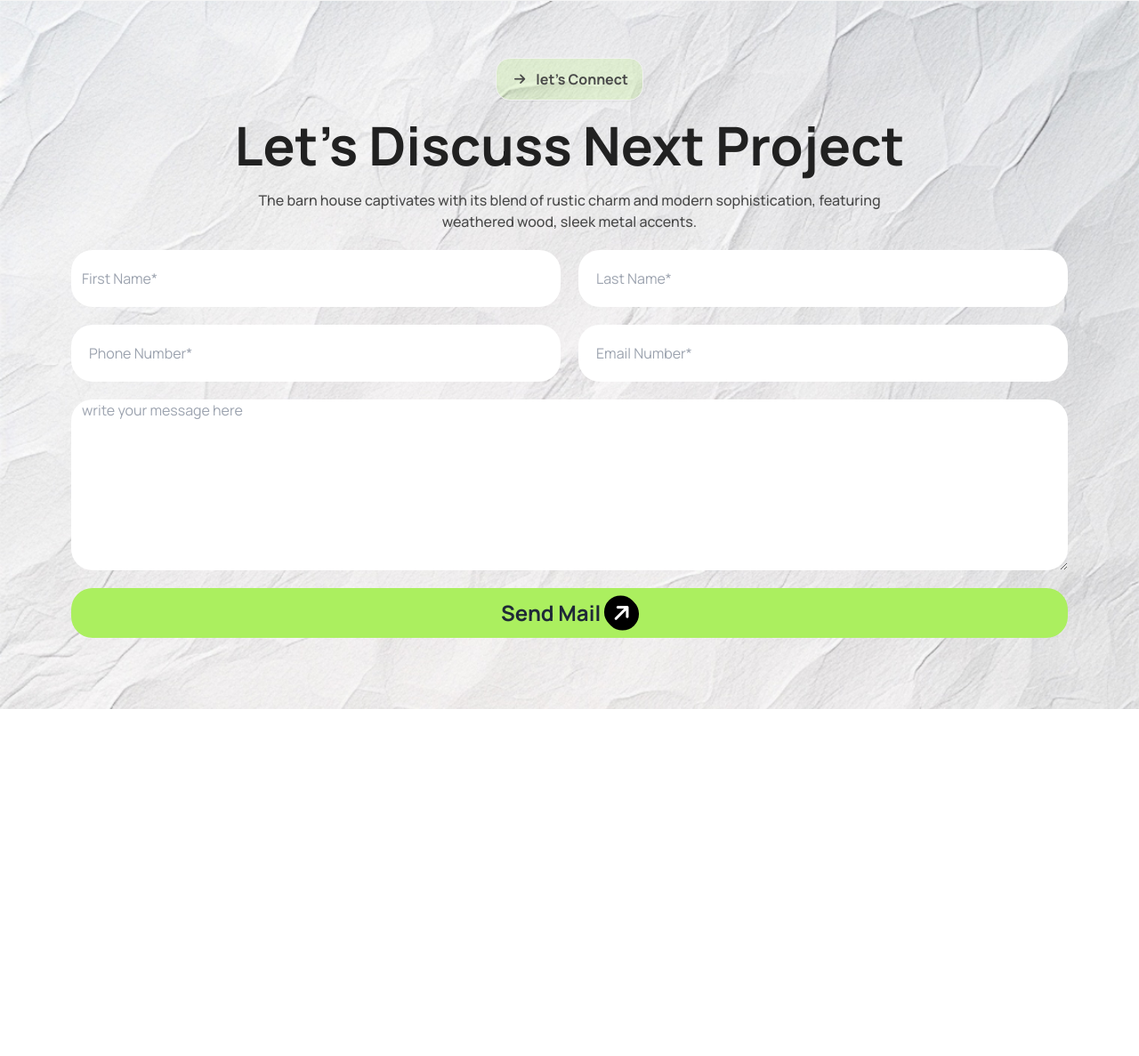
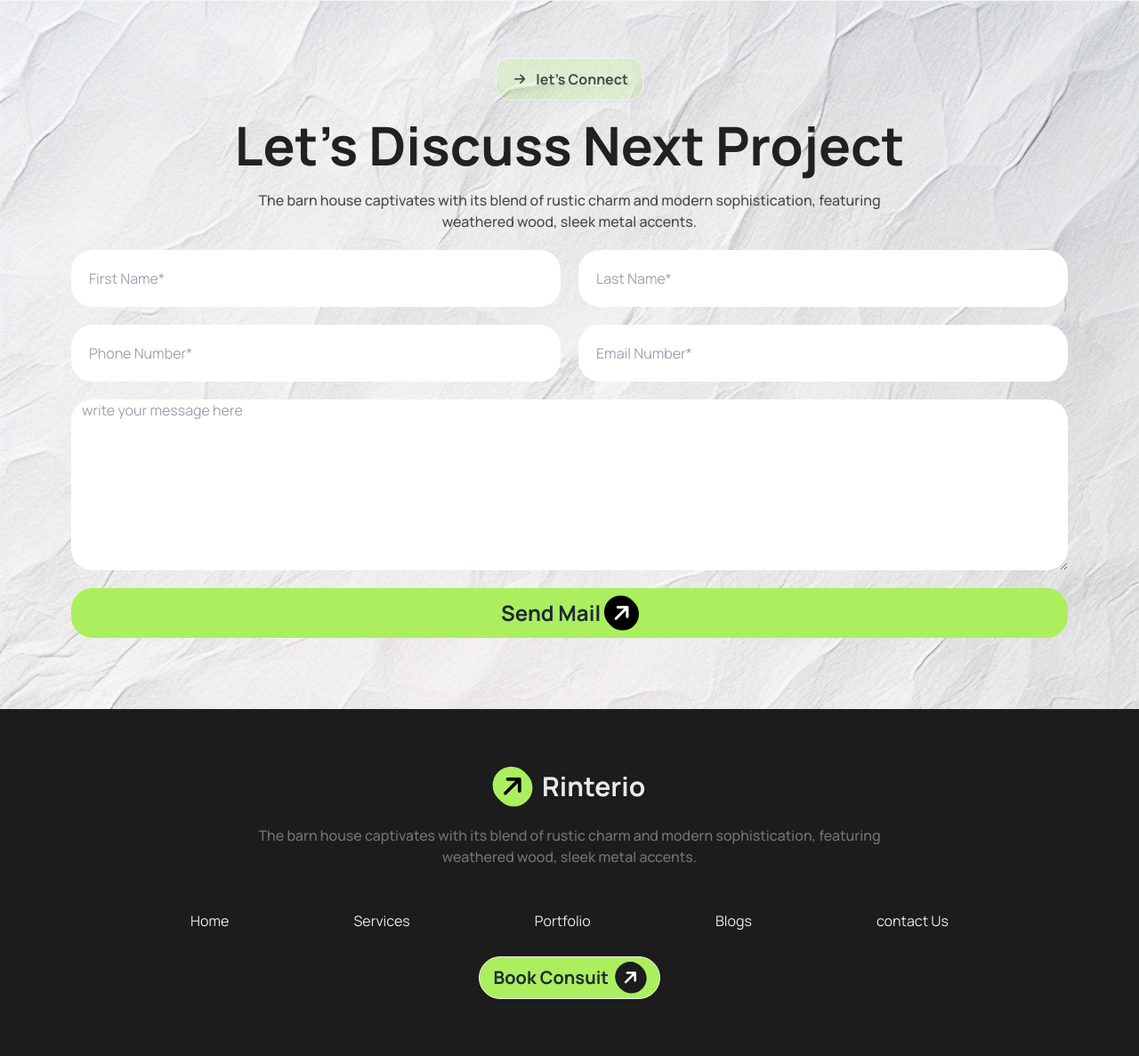
Before and after one commit to shuvojit07/assigment-3, a plain HTML site: page index.html in a window 1280 px wide. Shown: the part 2948-4135 px from the top of the page at 89% size. Before the commit the page ends 3745 px from the top, so only its background shows below. Drawn offline with nearby package versions, Linux system fonts and the light colour scheme.

Commit message:
new commit

```diff
--- a/index.html
+++ b/index.html
@@ -278,26 +278,42 @@
         </div>
         <!-- input form -->
          <div class="lg:px-20 m-auto  pb-15">
-          <div class="gap-5 grid  lg:grid-cols-2">
-             <input class=" p-3 rounded-3xl"  type="text" placeholder="First Name*">
-            <input class=" p-5 rounded-3xl"  type="text" placeholder="Last Name*">
-            <input class=" p-5 rounded-3xl"  type="text" placeholder="Phone Number*">
-          <input class=" p-5 rounded-3xl"  type="email" placeholder="Email Number*">
-          <textarea class="rounded-3xl pl-3 col-span-2" rows="8" cols="full" placeholder="write your message here"></textarea>
-          </div>
+          <div class="gap-5 grid sm:grid-cols-1 lg:grid-cols-2  ">
 
-          <button class="text-2xl font-bold bg-[#ABEF5F] w-full p-2 rounded-3xl mt-5 ">Send Mail <i class="fa-solid fa-arrow-right text-white bg-black p-2 rounded-full -rotate-45"></i></a>
-          </button>
+                <input class=" p-5 rounded-3xl"  type="text" placeholder="First Name*">
+                <input class=" p-5 rounded-3xl"  type="text" placeholder="Last Name*">
 
 
+              <input class=" p-5 rounded-3xl"  type="text" placeholder="Phone Number*">
+              <input class=" p-5 rounded-3xl"  type="email" placeholder="Email Number*">
 
+             <textarea class="rounded-3xl pl-3 col-span-2" rows="8" cols="full" placeholder="write your message here"></textarea>
+           </div>
 
+            <button class="text-2xl font-bold bg-[#ABEF5F] w-full p-2 rounded-3xl mt-5 ">Send Mail <i class="fa-solid fa-arrow-right text-white bg-black p-2 rounded-full -rotate-45"></i>
+            </button>
          </div>
 
 
       </section>
       <!-- footer section -->
        <footer class="bg-[#1C1C1C]" >
+        <div class="text-center pt-16">
+          <h1 class="text-3xl font-bold text-[#E9E9E9] gap-x-3 "><i class="fa-solid fa-arrow-right text-black bg-[#ABEF5F] p-2 rounded-full -rotate-45 mr-3 "></i>Rinterio</h1>
+          <p class="text-base font-medium text-[#737373]  mt-5  w-7/12 items-center m-auto mb-5 pb-7">The barn house captivates with its blend of rustic charm and modern sophistication, featuring weathered wood, sleek metal accents.</p>
+        </div>
+        <div class="text-center lg:px-36 pb-7 ">
+          <ul class="text-[#E9E9E9] lg:flex justify-around mt-5">
+            <li><a href="#">Home</a></li>
+            <li><a href="#">Services</a></li>
+             <li><a href="#">Portfolio</a></li>
+             <li><a href="#">Blogs</a></li>
+             <li><a href="#">contact Us</a></li>
+          </ul>
+        </div>
+        <div class="text-center pb-16">
+          <a class="btn bg-[#ABEF5F] rounded-3xl text-xl font-bold">Book Consuit<i class="fa-solid fa-arrow-right text-white bg-[#1C1C1C] p-2 rounded-3xl -rotate-45"></i></a>
+        </div>
 
 
 
```
